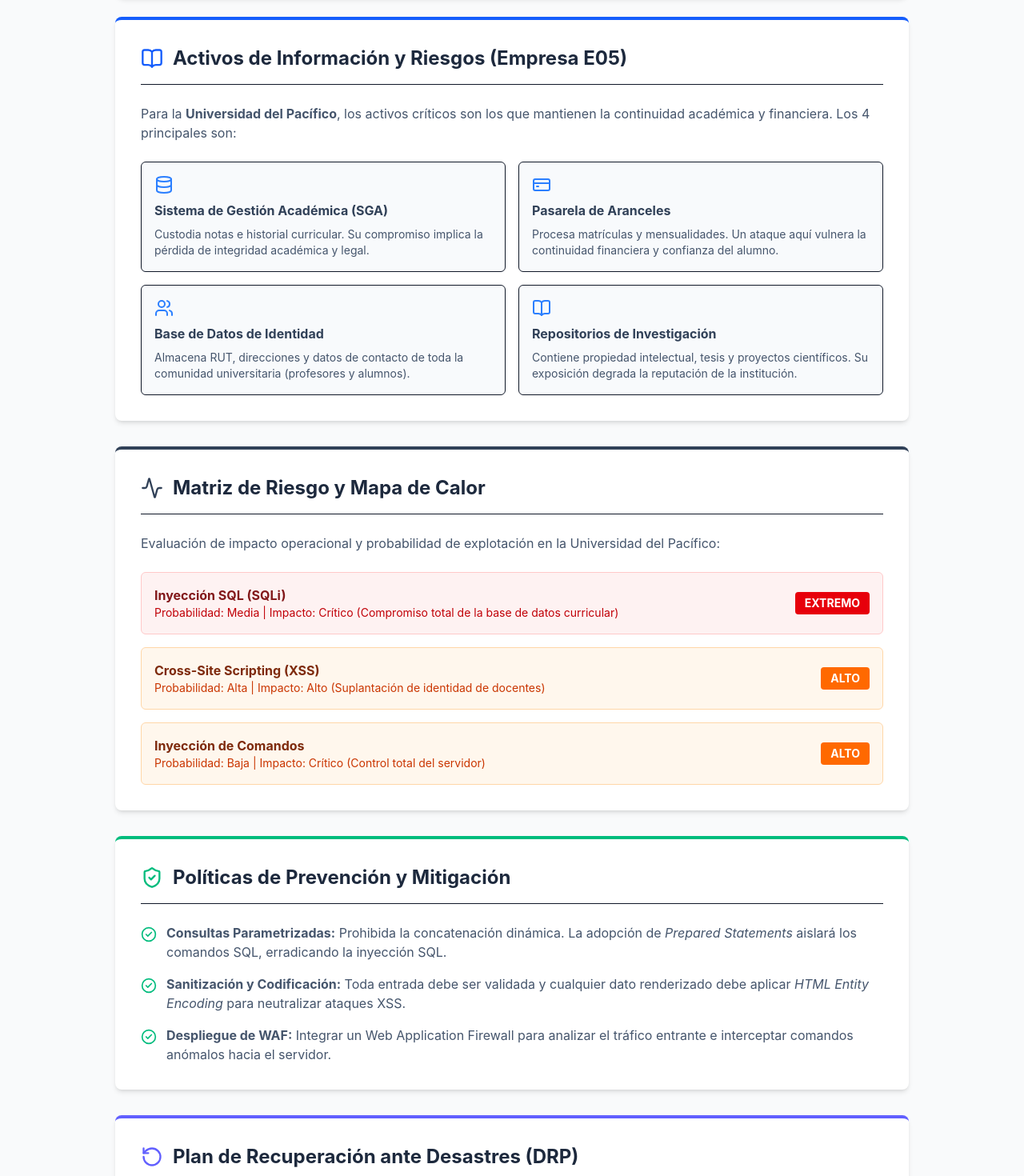
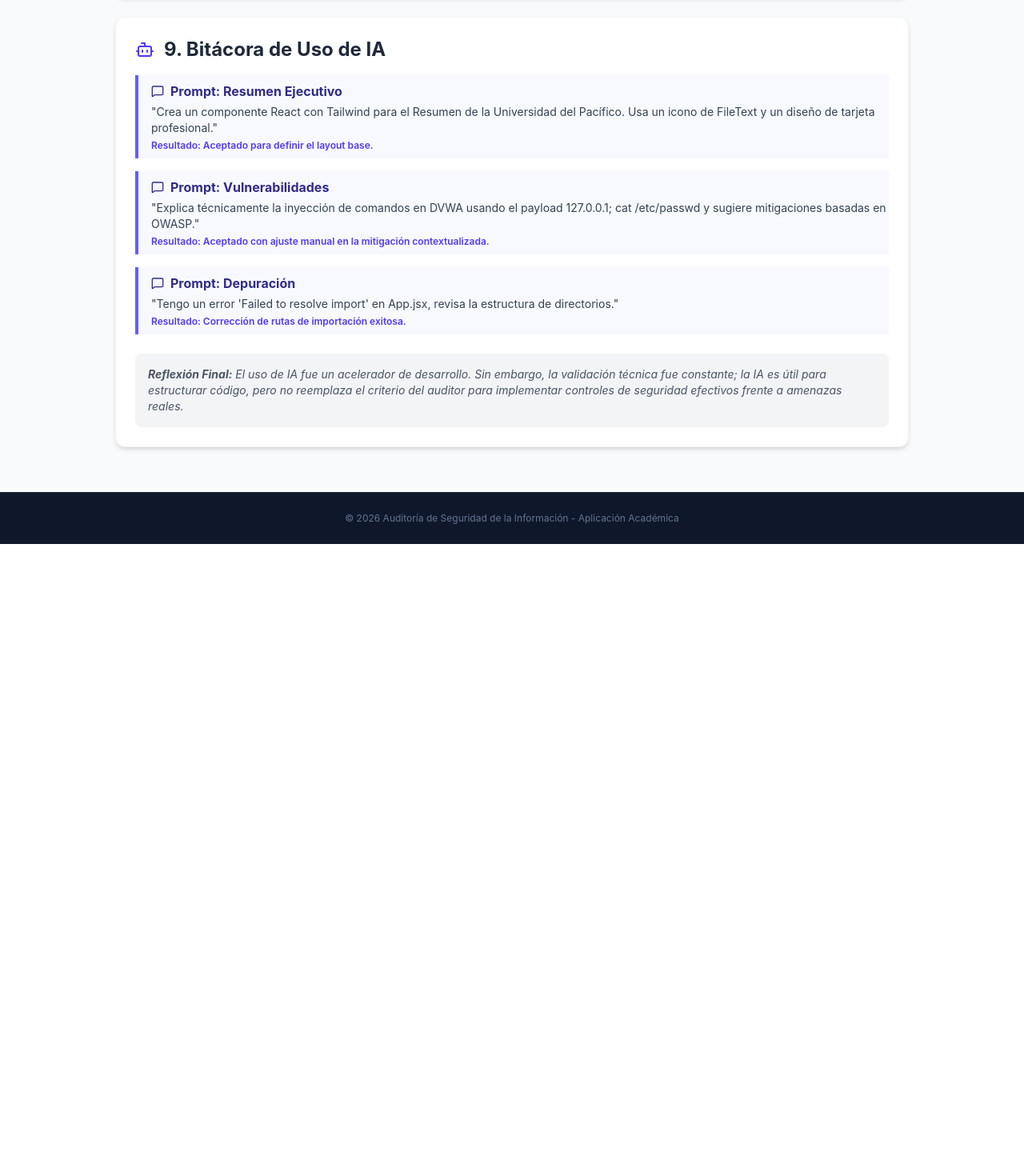
Before and after one commit to josueparlanchin-droid/auditoria_durjos, a React (Vite) app: page / in a window 1280 px wide. Shown: the part 2900-4370 px from the top of the page at 80% size. After the commit the page ends 3580 px from the top, so only its background shows below. Built offline with nearby package versions, Linux system fonts and the light colour scheme.

Commit message:
buscando errores

```diff
--- a/src/App.jsx
+++ b/src/App.jsx
@@ -4,11 +4,7 @@ import Resumen from './components/Resumen';
 import Sqli from './components/InyeccionSQL';
 import Xss from './components/XSS';
 import Comandos from './components/Comandos';
-import Activos from './components/Activos';
-import Matriz from './components/Matriz';
-import Controles from './components/Controles';
-import Recuperacion from './components/Recuperacion';
-import Prompts from './components/Prompts'; // Corregido el nombre a Prompts.jsx
+import Promps from './components/Promps'; // Asegúrate de tener este componente creado
 
 function App() {
   return (
@@ -24,6 +20,7 @@ function App() {
             </div>
           </div>
           <div className="text-center sm:text-right">
+            {/* Enlace a tu GitHub añadido aquí */}
             <a
               href="https://github.com/josueparlanchin-droid/auditoria_durjos"
               target="_blank"
@@ -49,17 +46,13 @@ function App() {
           </div>
         </div>
 
-        {/* Renderizado de TODAS las secciones */}
+        {/* Renderizado de Secciones */}
         <section className="space-y-6">
           <Resumen />
           <Sqli />
           <Xss />
           <Comandos />
-          <Activos />
-          <Matriz />
-          <Controles />
-          <Recuperacion />
-          <Prompts />
+          <Promps /> {/* Bitácora integrada */}
         </section>
       </main>
 
```
